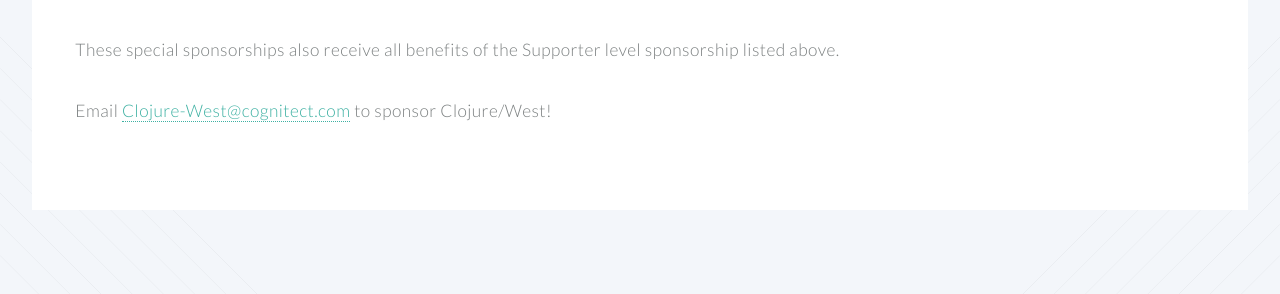
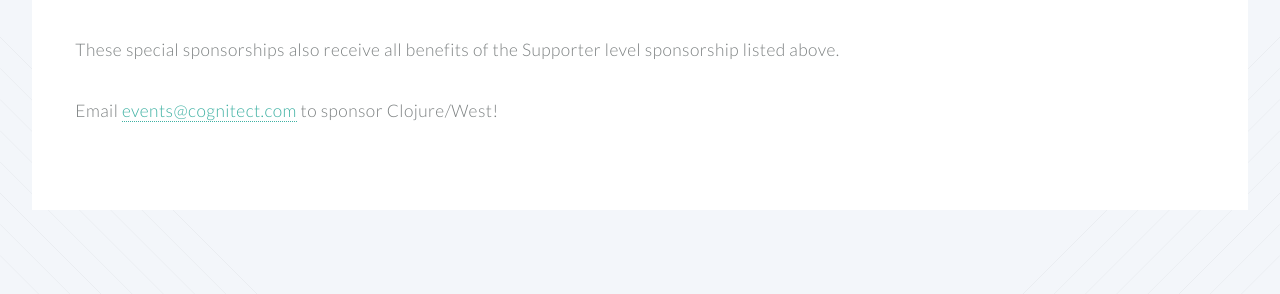
Before and after one commit to clojurewest/clojurewest.github.io, a Jekyll site: the page built from sponsorship.html, in a window 1280 px wide. Shown: the part 1484-1778 px from the top of the page. Built offline with Jekyll 4.4.1, drawn with Linux system fonts in a browser that asks for light colours.

Commit message:
fix email in sponsorship page

```diff
--- a/sponsorship.html
+++ b/sponsorship.html
@@ -137,7 +137,7 @@
 
 <p>These special sponsorships also receive all benefits of the Supporter level sponsorship listed above.</p>
 
-<p>Email <a href="mailto:Clojure-West@cognitect.com">Clojure-West@cognitect.com</a> to sponsor Clojure/West!</p>
+<p>Email <a href="mailto:events@cognitect.com">events@cognitect.com</a> to sponsor Clojure/West!</p>
 
 							  </section>
 							</div>
```
